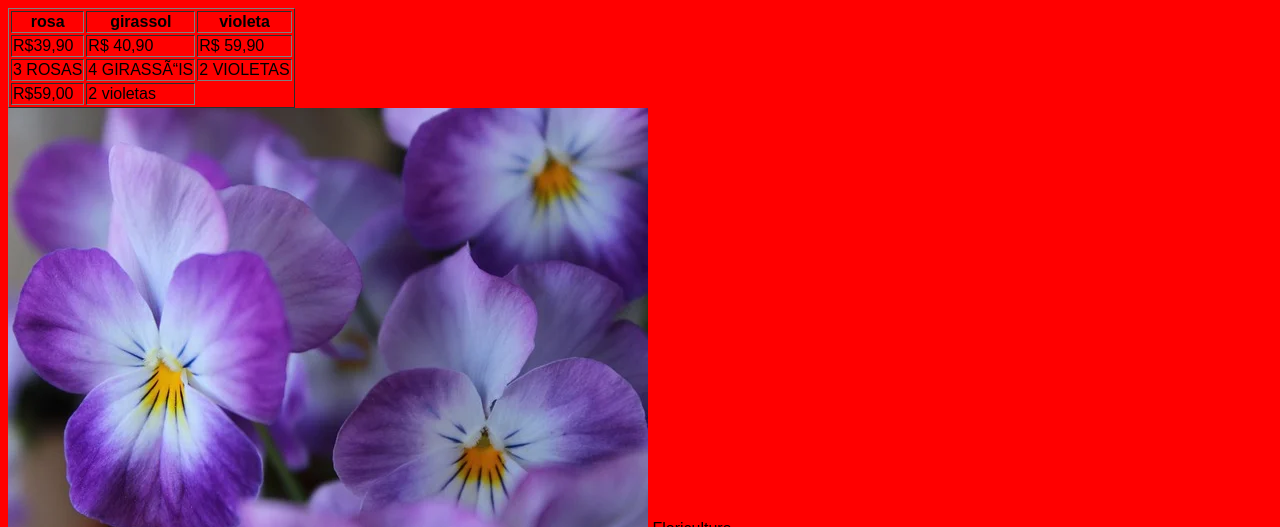
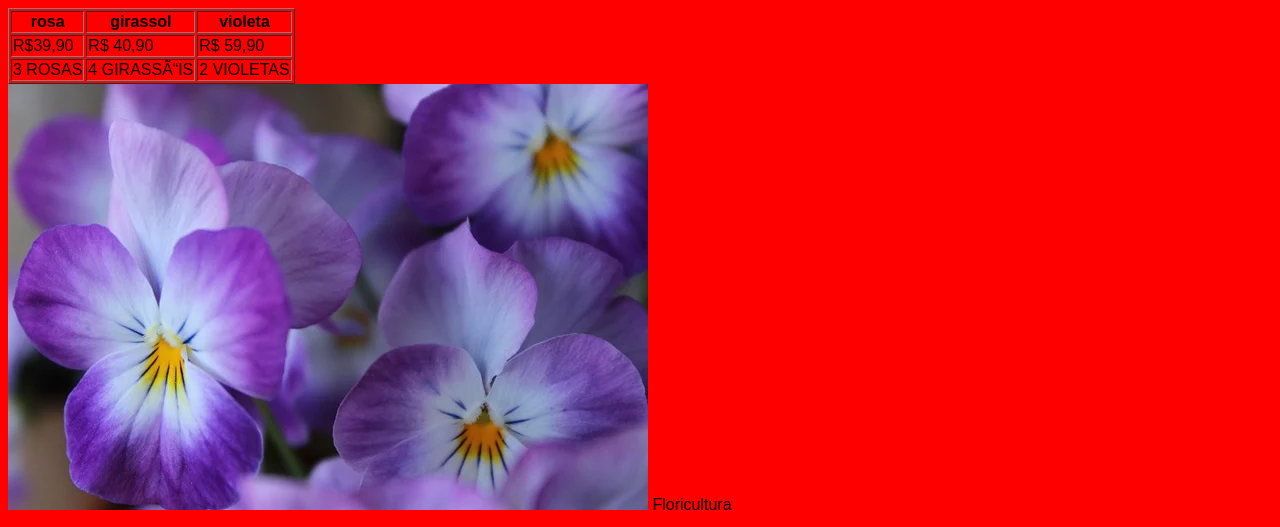
Before and after one commit to kimlisboa/site2dcespa, a plain HTML site: page index.html in a window 1280 px wide. Shown: the top 527 px of the page. Drawn offline with Linux system fonts and the light colour scheme.

Commit message:
Update index.html

```diff
--- a/index.html
+++ b/index.html
@@ -35,10 +35,6 @@
           <td> 4 GIRASSÓIS </td>
           <td> 2 VIOLETAS</td>
       </tr>
-      <tr>
-           <td> R$59,00 </td>
-           <td>  2 violetas </td>
-      </tr>
   </table>
 <div>
   <img src="violet.png" alt="imagem" id="img 1"
```
